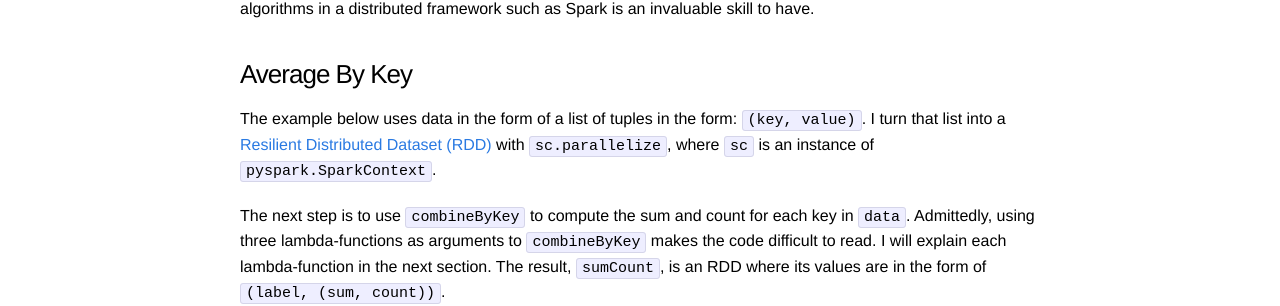
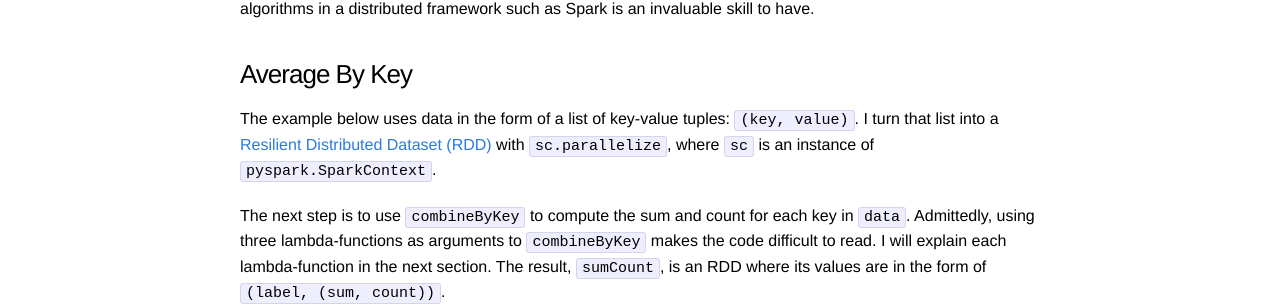
Before and after one commit to abshinn/abshinn.github.io, a Jekyll site: the page built from _posts/2014-10-11-using-combinebykey-in-apache-spark.markdown, in a window 1280 px wide and 900 px high. Shown: the part 346-652 px from the top of the window. Built offline with Jekyll 4.4.1, drawn with Linux system fonts in a browser that asks for light colours; Markdown is read by kramdown in place of the engine named in the settings; comment, search, counter and statistics services are not loaded; some of the changed text lies outside the part shown.

Commit message:
re-word; add link to Kmeans Spark implementation

```diff
--- a/_posts/2014-10-11-using-combinebykey-in-apache-spark.markdown
+++ b/_posts/2014-10-11-using-combinebykey-in-apache-spark.markdown
@@ -13,7 +13,7 @@
 
 ### Average By Key
 
-The example below uses data in the form of a list of tuples in the form: `(key, value)`. I turn that list into a [Resilient Distributed Dataset (RDD)](http://www.thecloudavenue.com/2014/01/resilient-distributed-datasets-rdd.html) with `sc.parallelize`, where `sc` is an instance of `pyspark.SparkContext`.
+The example below uses data in the form of a list of key-value tuples: `(key, value)`. I turn that list into a [Resilient Distributed Dataset (RDD)](http://www.thecloudavenue.com/2014/01/resilient-distributed-datasets-rdd.html) with `sc.parallelize`, where `sc` is an instance of `pyspark.SparkContext`.
 
 The next step is to use `combineByKey` to compute the sum and count for each key in `data`. Admittedly, using three lambda-functions as arguments to `combineByKey` makes the code difficult to read. I will explain each lambda-function in the next section. The result, `sumCount`, is an RDD where its values are in the form of `(label, (sum, count))`.
 
```
Also changed, not shown: other parts of _posts/2014-10-11-using-combinebykey-in-apache-spark.markdown (+4 -0 lines).
